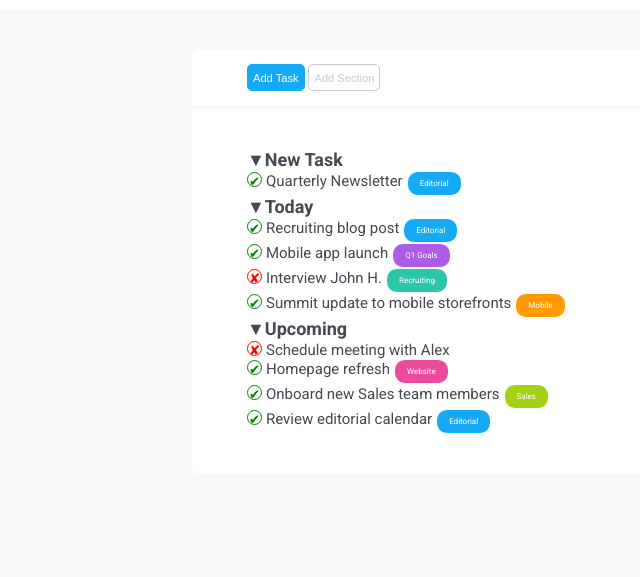
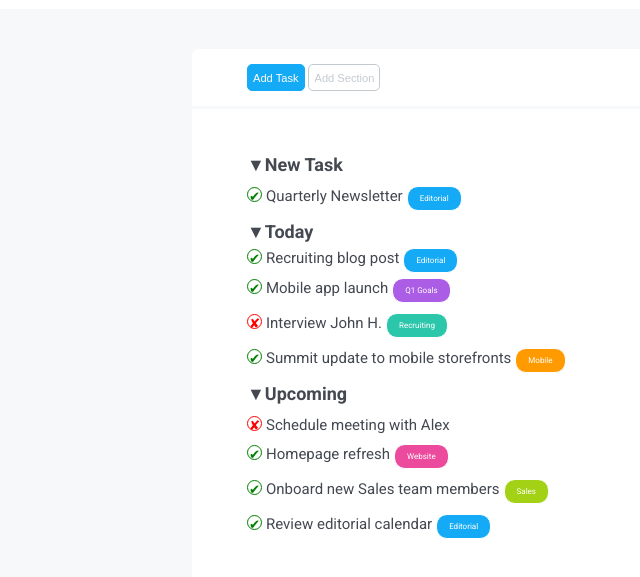
Before and after one commit to mattiadelmonaco/html-css-toboolist, a plain HTML site: page index.html in a window 1280 px wide. Shown: the part 65-642 px from the top of the page, without its empty margins (0-640 px from the left). Drawn offline with Linux system fonts and the light colour scheme.

Commit message:
feat: add css li command

```diff
--- a/css/style.css
+++ b/css/style.css
@@ -169,3 +169,7 @@ background-color: #14AAF5;
     border-color: red;
     color: red;
 }
+
+li {
+    padding: 5px 0px;
+}
```
